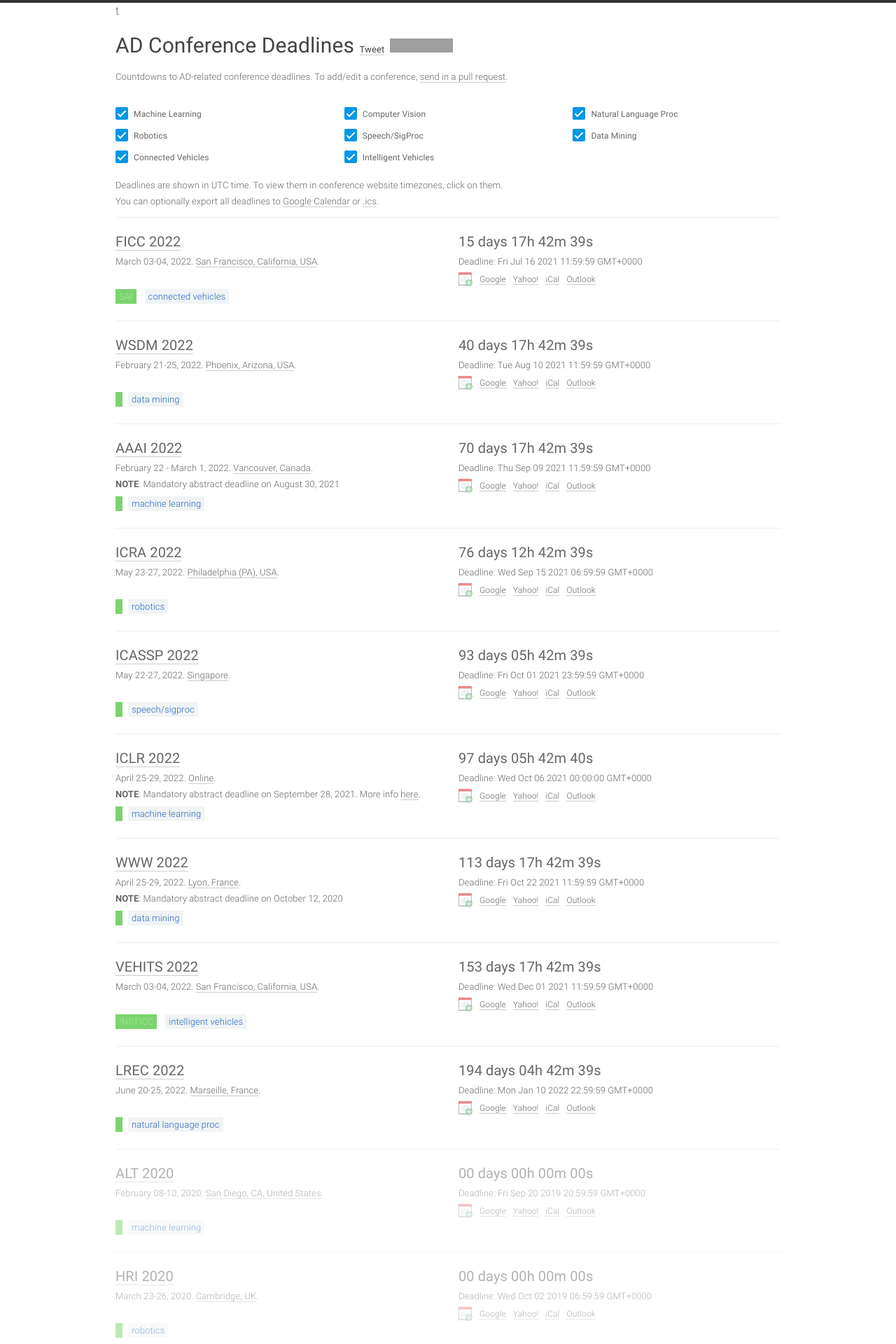
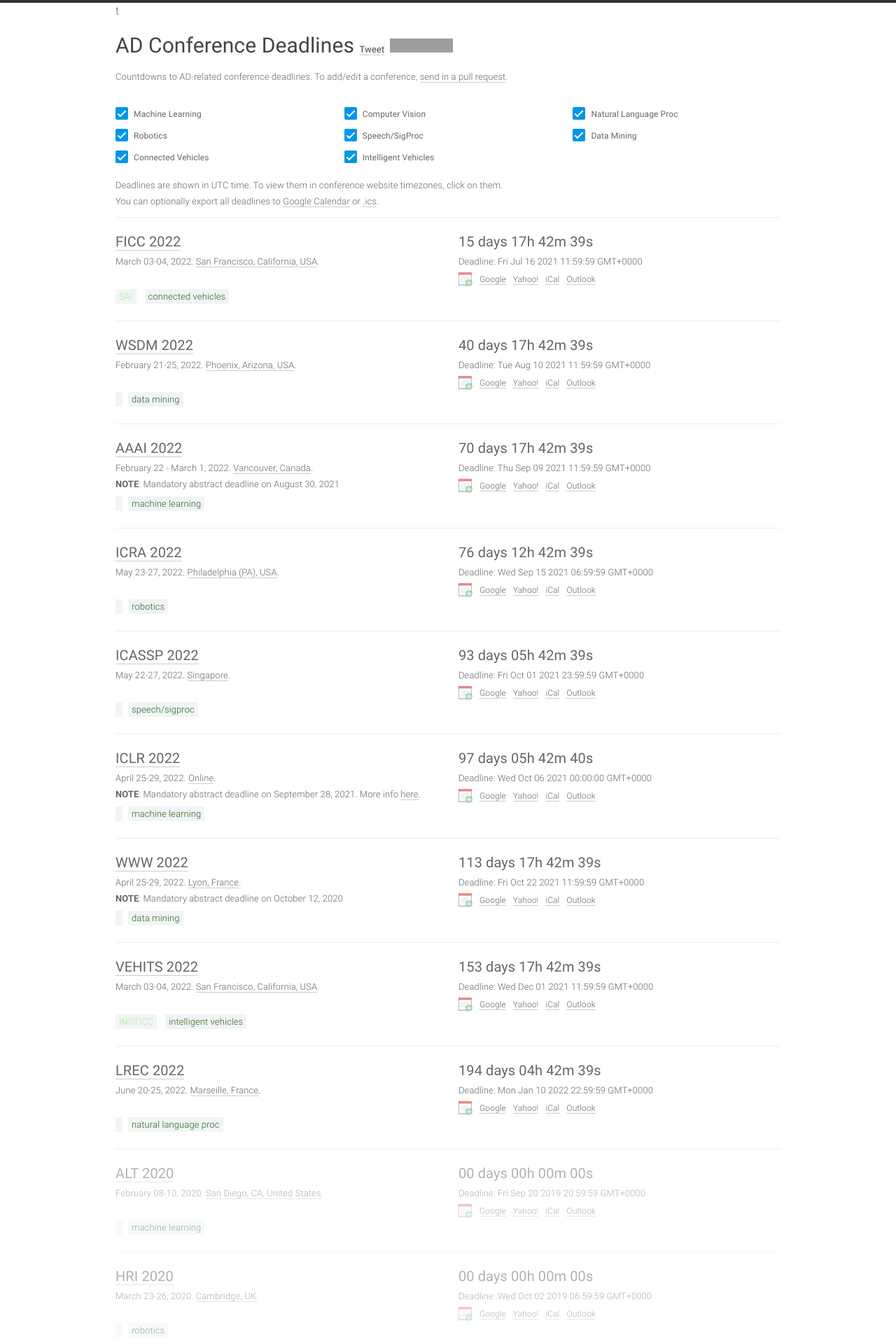
Before and after one commit to paperswithcode/ai-deadlines, a Jekyll site: the page built from index.html, in a window 1280 px wide. Shown: the top 1920 px of the page at 70% size. Built offline with Jekyll 4.4.1, drawn with Linux system fonts in a browser that asks for light colours; comment, search, counter and statistics services are not loaded; grey boxes are pictures that could not be loaded.

Commit message:
Update deadlines.css

```diff
--- a/static/css/deadlines.css
+++ b/static/css/deadlines.css
@@ -131,7 +131,7 @@
 }
 
 .conf-sub {
-  color: rgb(36, 101, 191);
+  color: rgb(36, 101, 30);
   background: rgba(236, 240, 241, 0.7);
   font-size: 13px;
   padding: 3px 5px;
@@ -146,7 +146,7 @@
 
 .host-sub {
   color: rgb(168, 235, 157);
-  background: rgba(66,194,47, 0.7);
+  background: rgba(236, 241, 240, 0.7);
   font-size: 13px;
   padding: 3px 5px;
   margin-right: 8px;
```
